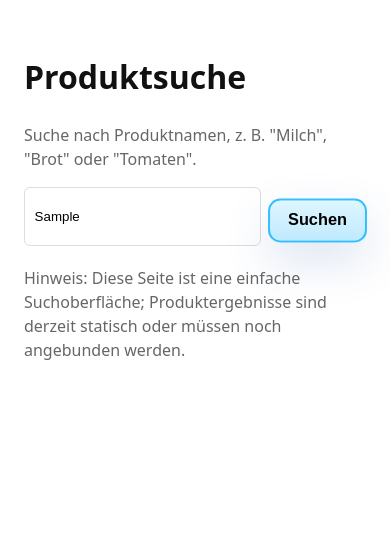
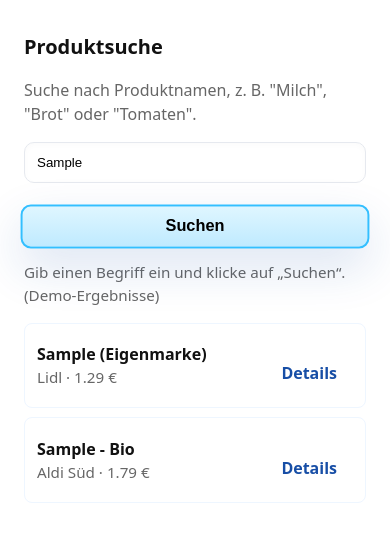
Before and after one commit to erickuehn/Supermarkt2-alter-Projekt, a Next.js app: page /produktsuche in a window 390 px wide. Both pictures are taken after typing "Sample" into the empty fields and a click on the button "Suchen". Shown: the top 542 px of the page. Built offline with nearby package versions, Linux system fonts and the light colour scheme.

Commit message:
feat(produktsuche): improve UX and styling (demo results, responsive)

```diff
--- a/pages/produktsuche.js
+++ b/pages/produktsuche.js
@@ -1,22 +1,63 @@
 import Head from 'next/head'
+import React, { useState } from 'react'
 
 export default function Produktsuche() {
+  const [query, setQuery] = useState('')
+  const [results, setResults] = useState(null) // null = no search yet, [] = no results
+
+  function onSearch(e) {
+    e.preventDefault()
+    // Demo behaviour: no data bound yet — show placeholder results for illustration
+    if (!query.trim()) {
+      setResults([])
+      return
+    }
+    // simple mocked results for a nicer UX demo
+    const mock = [
+      { name: `${query} (Eigenmarke)`, market: 'Lidl', price: '1.29 €' },
+      { name: `${query} - Bio`, market: 'Aldi Süd', price: '1.79 €' }
+    ]
+    setResults(mock)
+  }
+
   return (
     <>
       <Head>
         <title>Produktsuche — Supermarktvergleich</title>
         <meta name="description" content="Produktsuche über die verfügbare Produktliste" />
       </Head>
-      <main className="container" style={{paddingTop: '2rem'}}>
+      <main className="container produktsuche" style={{paddingTop: '2rem'}}>
         <h1>Produktsuche</h1>
         <p className="muted">Suche nach Produktnamen, z. B. "Milch", "Brot" oder "Tomaten".</p>
-        <form style={{marginTop: '1rem', display: 'flex', gap: '.5rem', maxWidth: 560}} onSubmit={(e) => e.preventDefault()}>
-          <input id="product-search" type="search" placeholder="Produktname eingeben" style={{flex:1,padding:'.6rem',border:'1px solid #ddd',borderRadius:'6px'}} />
+        <form className="search-form" style={{maxWidth: 720}} onSubmit={onSearch}>
+          <input id="product-search" value={query} onChange={(e) => setQuery(e.target.value)} type="search" placeholder="Produktname eingeben" />
           <button type="submit" className="cta framed">Suchen</button>
         </form>
 
-        <section style={{marginTop: '1.25rem'}}>
-          <p className="muted">Hinweis: Diese Seite ist eine einfache Suchoberfläche; Produktergebnisse sind derzeit statisch oder müssen noch angebunden werden.</p>
+        <div className="search-hint">Gib einen Begriff ein und klicke auf „Suchen“. (Demo-Ergebnisse)</div>
+
+        <section className="search-results" aria-live="polite">
+          {results === null && (
+            <div className="no-results">Noch keine Suche ausgeführt.</div>
+          )}
+          {results && results.length === 0 && (
+            <div className="no-results">Keine Ergebnisse gefunden. Probiere eine kürzere Suche oder andere Begriffe.</div>
+          )}
+          {results && results.length > 0 && (
+            <div className="results-list">
+              {results.map((r, i) => (
+                <div key={i} className="search-item">
+                  <div>
+                    <div style={{fontWeight:700}}>{r.name}</div>
+                    <div className="meta">{r.market} · {r.price}</div>
+                  </div>
+                  <div>
+                    <a className="cta" href="#" onClick={(e)=>e.preventDefault()}>Details</a>
+                  </div>
+                </div>
+              ))}
+            </div>
+          )}
         </section>
       </main>
     </>
--- a/styles.css
+++ b/styles.css
@@ -276,6 +276,23 @@ th{background:#fafafa}
 #login-form input:focus{outline:none;border-color:var(--accent);box-shadow:0 10px 30px rgba(23,78,166,0.10)}
 #login-form button.cta{background:var(--accent);color:#fff;border:none}
 
+/* Produktsuche page styles */
+.produktsuche h1{margin:0 0 .5rem;font-size:clamp(1.25rem,2.6vw,1.6rem)}
+.produktsuche .search-form{display:flex;gap:.6rem;align-items:center;margin-top:1rem}
+.produktsuche .search-form input[type="search"]{flex:1;padding:.75rem;border:1px solid #e6e9ef;border-radius:10px;background:var(--surface);box-shadow:inset 0 2px 6px rgba(10,30,60,0.02)}
+.produktsuche .search-form button{padding:.65rem 1rem;border-radius:10px}
+.produktsuche .search-hint{margin-top:.6rem;color:var(--muted);font-size:.95rem}
+.search-results{margin-top:1rem;display:block}
+.search-results .no-results{background:linear-gradient(180deg,#fff,#fbfdff);border:1px solid #eef6ff;padding:1rem;border-radius:10px;color:var(--muted)}
+.search-results .results-list{display:grid;gap:.6rem;margin-top:.5rem}
+.search-item{background:var(--surface);border:1px solid #eef6ff;padding:.75rem;border-radius:8px;display:flex;justify-content:space-between;align-items:center}
+.search-item .meta{color:var(--muted);font-size:.95rem}
+
+@media (max-width:600px){
+	.produktsuche .search-form{flex-direction:column;align-items:stretch}
+	.produktsuche .search-form button{width:100%}
+}
+
 /* Legend for semantic color meanings */
 legend{display:flex;gap:1rem;flex-wrap:wrap;align-items:center;background:#fff;border:1px solid rgba(23,78,166,0.06);padding:.45rem .6rem;border-radius:10px;box-shadow:0 8px 26px rgba(23,78,166,0.04)}
 .legend-item{display:flex;align-items:center;gap:.5rem}
```
